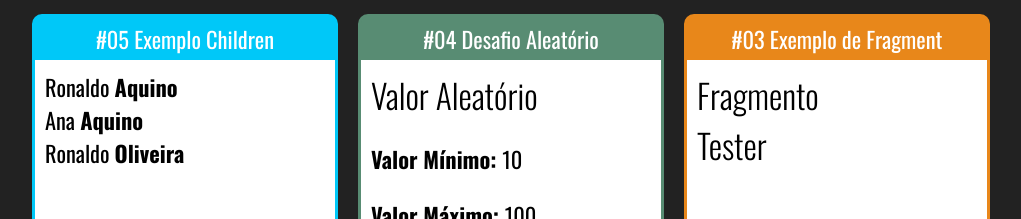
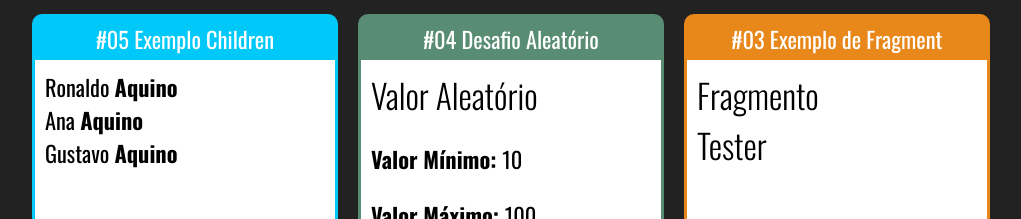
Before and after one commit to ronaldo-aquino/react-fundamentos, a React (Create React App) app: page / in a window 1280 px wide. Shown: the part 122-341 px from the top of the page, without its empty margins (129-1150 px from the left). Built offline with nearby package versions, Linux system fonts and the light colour scheme.

Commit message:
Componente com parâmetro do filho para o pai

```diff
--- a/src/App.js
+++ b/src/App.js
@@ -3,6 +3,7 @@ import ComParametro from "./components/basicos/ComParametro";
 import Frangmento from "./components/basicos/Fragmento";
 import Primeiro from "./components/basicos/Primeiro";
 import Card from "./components/layout/Card";
+import FamiliaMembro from "./components/basicos/FamiliaMembro";
 import "./App.css";
 import Familia from "./components/basicos/Familia";
 
@@ -12,7 +13,11 @@ const App = () => {
       <h1 className="title-component-app">Fundamentos React</h1>
       <div className="cards">
         <Card title="#05 Exemplo Children" color="#00C8F8">
-          <Familia lastName="Aquino"></Familia>
+          <Familia lastName="Aquino">
+            <FamiliaMembro firstName="Ronaldo" />
+            <FamiliaMembro firstName="Ana" />
+            <FamiliaMembro firstName="Gustavo" />
+          </Familia>
         </Card>
 
         <Card title="#04 Desafio Aleatório" color="#588C73">
--- a/src/components/basicos/Familia.js
+++ b/src/components/basicos/Familia.js
@@ -1,12 +1,12 @@
-import FamiliaMembro from "./FamiliaMembro";
+import { cloneElement } from "react";
 
-const Familia = ({lastName}) => {
+const Familia = (props) => {
   return (
-    <>
-      <FamiliaMembro firstName="Ronaldo" lastName={lastName} />
-      <FamiliaMembro firstName="Ana" lastName={lastName} />
-      <FamiliaMembro firstName="Ronaldo" lastName="Oliveira" />
-    </>
+    <div>
+      {props.children.map((child, index) => {
+        return cloneElement(child, {...props, key: index});
+      })}
+    </div>
   );
 };
 
```
Also changed, not shown: 1 other file (tests, documents, lock files or other folders).
